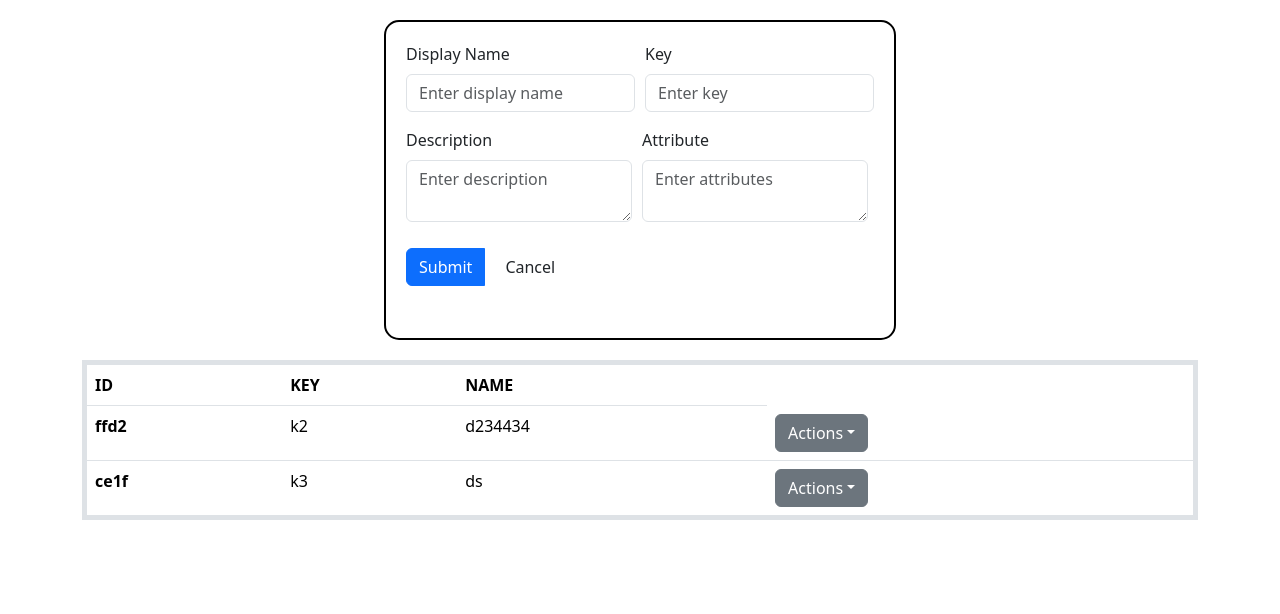
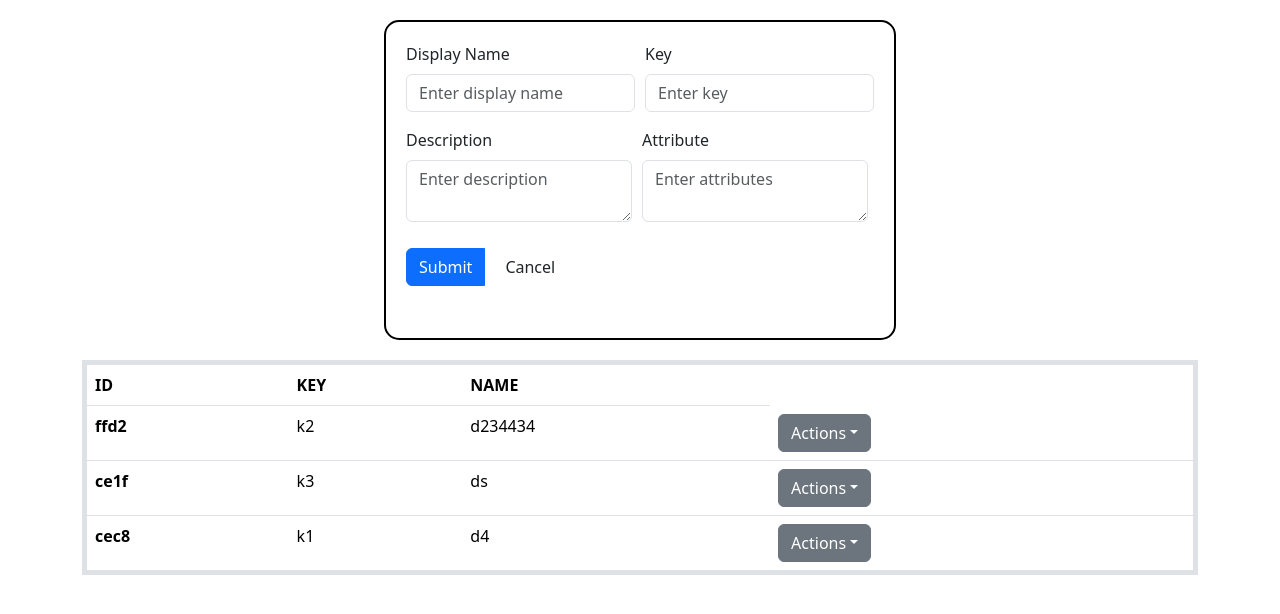
Before and after one commit to shekharh433titan/Todo_list, a React (Vite) app in the folder my-app-v/: page / in a window 1280 px wide. Shown: the top 614 px of the page. Built offline with nearby package versions, Linux system fonts and the light colour scheme; data requests are answered from the project's data file.

Commit message:
adding pages and router in app

```diff
--- a/my-app-v/src/App.jsx
+++ b/my-app-v/src/App.jsx
@@ -1,30 +1,34 @@
-import React, { useState } from "react";
-import { QueryClientProvider } from "@tanstack/react-query";
-import MyQueryClient from "./logic/MyQueryClient"
+import React, { useState, StrictMode } from "react";
+import { createBrowserRouter, RouterProvider } from "react-router-dom"
+
 import "./App.css";
 import "bootstrap/dist/css/bootstrap.min.css";
 import "bootstrap/dist/js/bootstrap.bundle.min.js";
-import Todo from "./components/todo";
 
-import { TodoProvider } from "./logic/useTodoLogic";
+import TodoPage from "./pages/TodoPage"
+import TestPage from "./pages/TestPage"
 
-// Root Component to wrap App with QueryClientProvider
-// It acts as a context provider, making the QueryClient instance available to
-// all components within its child hierarchy.
-
-// If you want to initialize this hook once for reuse across components,
-// consider using a React Context to share the logic and state globally
-// while ensuring proper React Hook rules are followed.
+const router = createBrowserRouter([
+  {
+    path: "/",
+    element: <TodoPage />
+  },
+  {
+    path: "/testpage",
+    element: <TestPage />
+  }
+]);
 
 function App() {
-  const queryClient = MyQueryClient();
   return (
-    <QueryClientProvider client={queryClient}>
-      <TodoProvider> <Todo></Todo></TodoProvider>
-    </QueryClientProvider>
+    <StrictMode>
+      <RouterProvider
+        router={router}
+        future={{
+          v7_startTransition: true,
+        }} />
+    </StrictMode>
   );
 }
 
-
-
 export default App;
--- a/my-app-v/src/jsonDB/db.json
+++ b/my-app-v/src/jsonDB/db.json
@@ -15,6 +15,14 @@
       "description": "sd",
       "attribute": "dsd",
       "completed": false
+    },
+    {
+      "id": "cec8",
+      "key": "k1",
+      "displayName": "d4",
+      "description": "d4",
+      "attribute": "aa",
+      "completed": false
     }
   ]
 }
--- /dev/null
+++ b/my-app-v/src/pages/TestPage.jsx
@@ -0,0 +1,9 @@
+import React from "react";
+
+function TestPage() {
+    return (
+        <div>Test</div>
+    );
+}
+
+export default TestPage;
--- /dev/null
+++ b/my-app-v/src/pages/TodoPage.jsx
@@ -0,0 +1,31 @@
+import React, { useState } from "react";
+import { QueryClientProvider } from "@tanstack/react-query";
+
+import MyQueryClient from "../logic/MyQueryClient"
+import Todo from "../components/Todo";
+
+import { TodoProvider } from "../logic/useTodoLogic";
+
+// Root Component to wrap App with QueryClientProvider
+// It acts as a context provider, making the QueryClient instance available to
+// all components within its child hierarchy.
+
+// If you want to initialize this hook once for reuse across components,
+// consider using a React Context to share the logic and state globally
+// while ensuring proper React Hook rules are followed.
+
+
+function TodoPage() {
+  const queryClient = MyQueryClient();
+  return (
+    <QueryClientProvider client={queryClient}>
+      <TodoProvider>
+        <Todo></Todo>
+      </TodoProvider>
+    </QueryClientProvider>
+  );
+}
+
+
+
+export default TodoPage;
--- a/package.json
+++ b/package.json
@@ -2,6 +2,7 @@
   "dependencies": {
     "@tanstack/react-query": "^5.64.0",
     "axios": "^1.7.9",
-    "bootstrap": "^5.3.3"
+    "bootstrap": "^5.3.3",
+    "react-router-dom": "^6.28.1"
   }
 }
```
Also changed, not shown: 1 other file (tests, documents, lock files or other folders).
